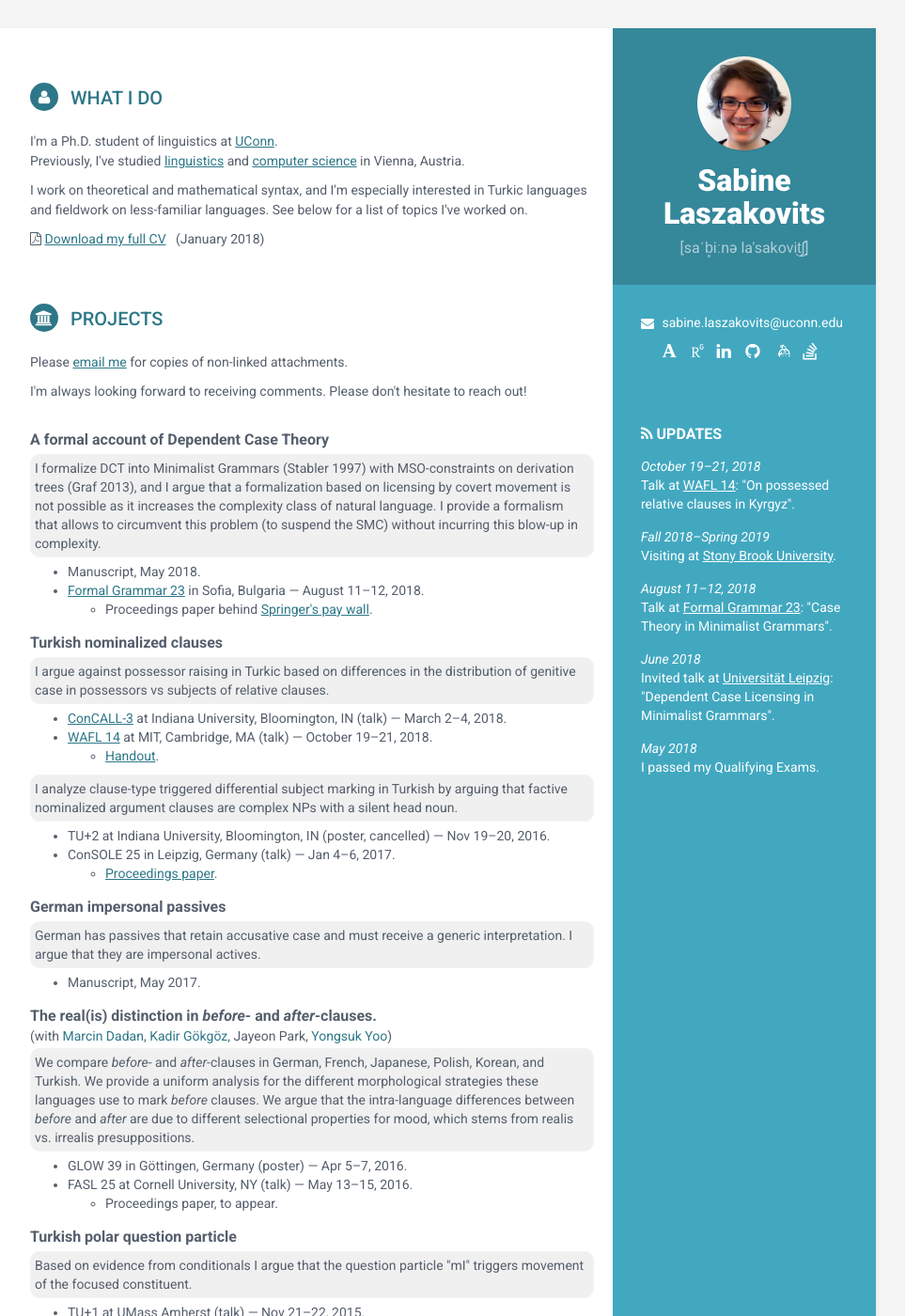
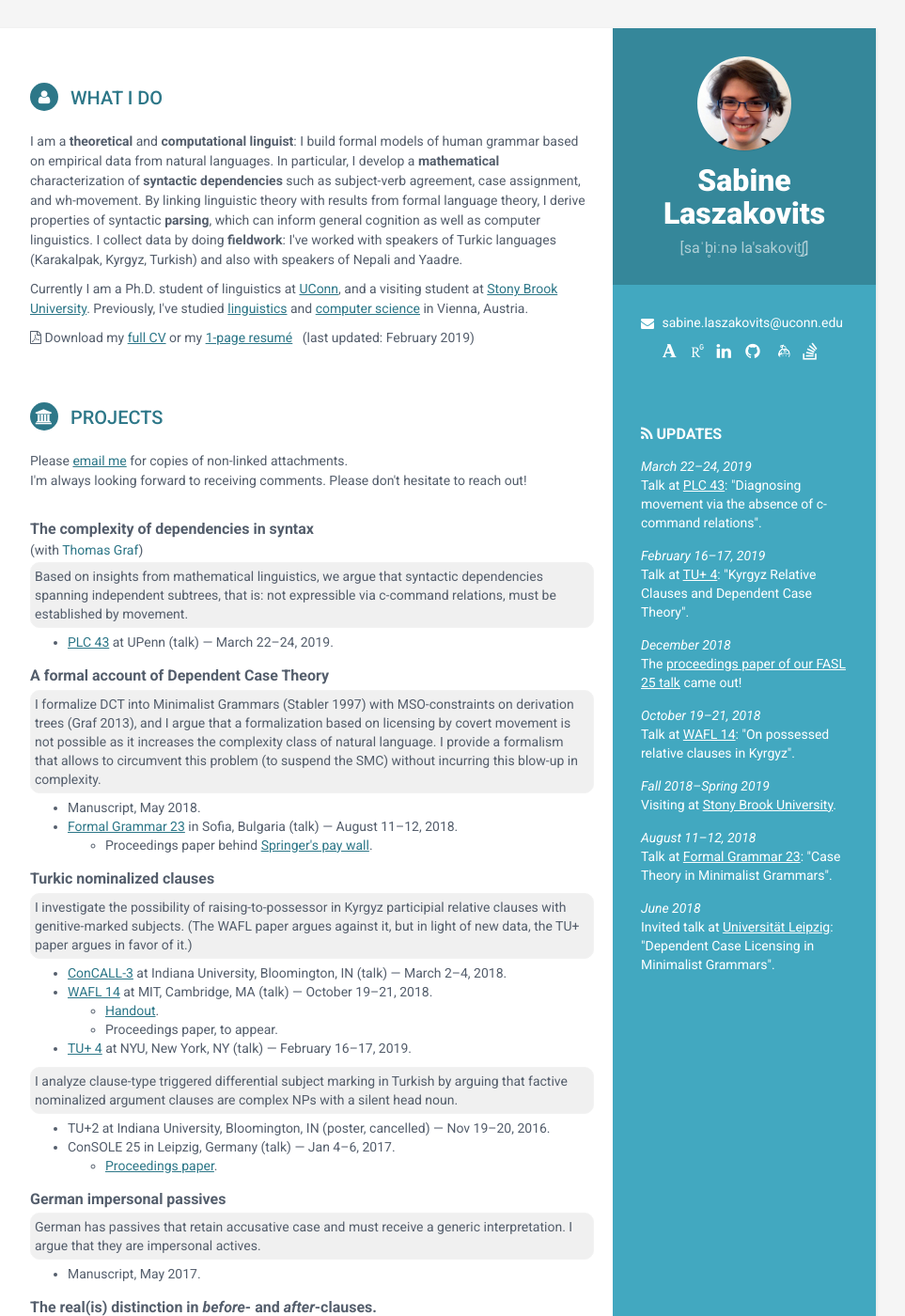
Before and after one commit to laszabine/laszabine.github.io, a Jekyll site: the page built from index.html, in a window 1280 px wide and 1400 px high. Shown: the whole window at 94% size, without its empty margins (188-1151 px from the left). Built offline with Jekyll 4.4.1, drawn with Linux system fonts in a browser that asks for light colours; some of the changed text lies outside the part shown.

Commit message:
Updates until Feb 2019

```diff
--- a/_config.yml
+++ b/_config.yml
@@ -38,4 +38,5 @@ kadirgokgoz: https://linguistics.boun.edu.tr/kadir-gokgoz
 kseniabogomolets: http://kseniabogomolets.wixsite.com/mysite
 marcindadan: https://marcindadan.com/
 pashakoval: http://www.pkoval.org/
+thomasgraf: http://thomasgraf.net/
 yongsukyoo: https://sites.google.com/site/usefulstone/
--- a/_includes/news-container.html
+++ b/_includes/NEWS-container.html
@@ -3,6 +3,32 @@
     <i class="fa fa-feed"></i>
     Updates
   </h2>
+
+  <div class="item">
+    <div class="when">March 22&ndash;24, 2019</div>
+    <div class="details">
+      Talk
+        at <a href="https://www.ling.upenn.edu/Events/PLC/plc43/" target="_blank">PLC 43</a>:
+        &quot;Diagnosing movement via the absence of c-command relations&quot;.
+    </div>
+  </div>
+
+  <div class="item">
+    <div class="when">February 16&ndash;17, 2019</div>
+    <div class="details">
+      Talk
+        at <a href="https://wp.nyu.edu/tuworkshop4/" target="_blank">TU+ 4</a>:
+        &quot;Kyrgyz Relative Clauses and Dependent Case Theory&quot;.
+    </div>
+  </div>
+
+  <div class="item">
+    <div class="when">December 2018</div>
+    <div class="details">
+      The <a href="https://lsa.umich.edu/slavic/msp/all-publications/formal-approaches-to-slavic-linguistics--25--the-third-cornell-m.html
+" target="_blank">proceedings paper of our FASL 25 talk</a> came out!
+    </div>
+  </div>
 
   <div class="item">
     <div class="when">October 19&ndash;21, 2018</div>
@@ -37,12 +63,12 @@
         &quot;Dependent Case Licensing in Minimalist Grammars&quot;.
     </div>
   </div>
-
+<!--
   <div class="item">
     <div class="when">May 2018</div>
     <div class="details">
       I passed my Qualifying Exams.
     </div>
   </div>
-
+-->
   </div><!--//education-container-->
--- a/_includes/projects.html
+++ b/_includes/PROJECTS.html
@@ -5,13 +5,26 @@
   </h2>
     <div class="intro">
       <p>
-        Please <a href="mailto:{{site.email}}">email me</a> for copies of non-linked attachments.
-      </p>
-      <p>
+        Please <a href="mailto:{{site.email}}">email me</a> for copies of non-linked attachments. <br />
         I'm always looking forward to receiving comments.
         Please don't hesitate to reach out!
       </p>
     </div><!--//intro-->
+
+    <div class="item">
+      <span class="title">
+        The complexity of dependencies in syntax
+      </span>
+      <div class="coauthors">
+        (with <a href="{{site.thomasgraf}}" target="_blank">Thomas Graf</a>)
+      </div>
+      <div class="abstract">
+        Based on insights from mathematical linguistics, we argue that syntactic dependencies spanning independent subtrees, that is: not expressible via c-command relations, must be established by movement.
+      </div>
+      <ul>
+        <li><a href="https://www.ling.upenn.edu/Events/PLC/plc43/" target="_blank">PLC 43</a> at UPenn (talk) &mdash; March 22&ndash;24, 2019. </li>
+      </ul>
+    </div>
 
     <div class="item">
         <span class="title">
@@ -24,7 +37,7 @@
         </div>
         <ul>
           <li>Manuscript, May 2018.</li>
-          <li><a href="http://fg.phil.hhu.de/2018/index.html" target="_blank">Formal Grammar 23</a> in Sofia, Bulgaria &mdash; August 11&ndash;12, 2018.
+          <li><a href="http://fg.phil.hhu.de/2018/index.html" target="_blank">Formal Grammar 23</a> in Sofia, Bulgaria (talk) &mdash; August 11&ndash;12, 2018.
             <ul>
               <li>Proceedings paper behind <a href="https://www.springer.com/us/book/9783662577837" target="_blank">Springer's pay wall</a>.</li>
             </ul>
@@ -34,18 +47,21 @@
 
     <div class="item">
       <span class="title">
-        Turkish nominalized clauses
+        Turkic nominalized clauses
       </span>
       <div class="abstract">
-        I argue against possessor raising in Turkic based on differences in the distribution of genitive case in possessors vs subjects of relative clauses.
+        I investigate the possibility of raising-to-possessor in Kyrgyz participial relative clauses with genitive-marked subjects.
+        (The WAFL paper argues against it, but in light of new data, the TU+ paper argues in favor of it.)
       </div>
       <ul>
         <li><a href="http://www.iub.edu/~concall/" target="_blank">ConCALL-3</a> at Indiana University, Bloomington, IN (talk) &mdash; March 2&ndash;4, 2018.</li>
         <li><a href="http://wafl14.mit.edu/" target="_blank">WAFL 14</a> at MIT, Cambridge, MA (talk) &mdash; October 19&ndash;21, 2018.
           <ul>
             <li><a href="https://www.researchgate.net/publication/328812451_On_possessed_relative_clauses_in_Kyrgyz" target="_blank">Handout</a>.</li>
+            <li>Proceedings paper, to appear.</li>
           </ul>
         </li>
+        <li><a href="https://wp.nyu.edu/tuworkshop4/" target="_blank">TU+ 4</a> at NYU, New York, NY (talk) &mdash; February 16&ndash;17, 2019.</li>
       </ul>
       <div class="abstract">
         I analyze clause-type triggered differential subject marking in Turkish by arguing that factive nominalized argument clauses are complex NPs with a silent head noun.
@@ -94,7 +110,7 @@
         <li>GLOW 39 in G&ouml;ttingen, Germany (poster) &mdash; Apr 5&ndash;7, 2016.</li>
         <li>FASL 25 at Cornell University, NY (talk) &mdash; May 13&ndash;15, 2016.
           <ul>
-            <li>Proceedings paper, to appear.</li>
+            <li>Proceedings paper: available from <a href="https://lsa.umich.edu/slavic/msp/all-publications/formal-approaches-to-slavic-linguistics--25--the-third-cornell-m.html">Michigan Slavic Publications</a>.</li>
           </ul>
         </li>
       </ul>
--- a/_includes/profile.html
+++ b/_includes/profile.html
@@ -5,17 +5,26 @@
   </h2>
   <div class="summary">
     <p>
-      I'm a Ph.D. student of linguistics at <a href="http://linguistics.uconn.edu/">UConn</a>. <br />
+      I am a <b>theoretical</b> and <b>computational linguist</b>:
+      I build formal models of human grammar based on empirical data from natural languages.
+      In particular, I develop a <b>mathematical</b> characterization of <b>syntactic dependencies</b>
+        such as subject-verb agreement, case assignment, and wh-movement.
+      By linking linguistic theory with results from formal language theory, I derive properties of syntactic <b>parsing</b>,
+        which can inform general cognition as well as computer linguistics.
+      I collect data by doing <b>fieldwork</b>:
+        I've worked with speakers of Turkic languages (Karakalpak, Kyrgyz, Turkish) and also with speakers of Nepali and Yaadre.
+    </p>
+    <p>
+      Currently I am a Ph.D. student of linguistics at <a href="http://linguistics.uconn.edu/">UConn</a>,
+        and a visiting student at <a href="https://linguistics.stonybrook.edu/">Stony Brook University</a>.
       Previously, I've studied <a href="http://linguistik.univie.ac.at/">linguistics</a> and <a href="http://www.informatik.tuwien.ac.at/english">computer science</a> in Vienna, Austria.
     </p>
     <p>
-      I work on theoretical and mathematical syntax,
-      and I'm especially interested in Turkic languages and fieldwork on less-familiar languages.
-      See below for a list of topics I've worked on.
-    </p>
-    <p>
       <i class="fa fa-file-pdf-o"></i>
-      <a href="downloads/laszakovits-cv.pdf">Download my full CV</a> &nbsp; (January 2018)
+      Download
+        my <a href="downloads/laszakovits-cv.pdf">full CV</a> or
+        my <a href="downloads/laszakovits-resume.pdf">1-page resum&eacute;</a> &nbsp;
+        (last updated: February 2019)
     </p>
   </div><!--//summary-->
 </section><!--//section-->
--- a/_includes/sidebar.html
+++ b/_includes/sidebar.html
@@ -6,6 +6,6 @@
 
   {% include contact-container.html %}
 
-  {% include news-container.html %}
+  {% include NEWS-container.html %}
 
 </div><!--//sidebar-wrapper-->
--- a/index.html
+++ b/index.html
@@ -3,7 +3,7 @@ layout: default
 ---
 
 {% include profile.html %}
-{% include projects.html %}
+{% include PROJECTS.html %}
 
 {% comment %}
 {% include teaching.html %}
```
Also changed, not shown: 3 other files.
